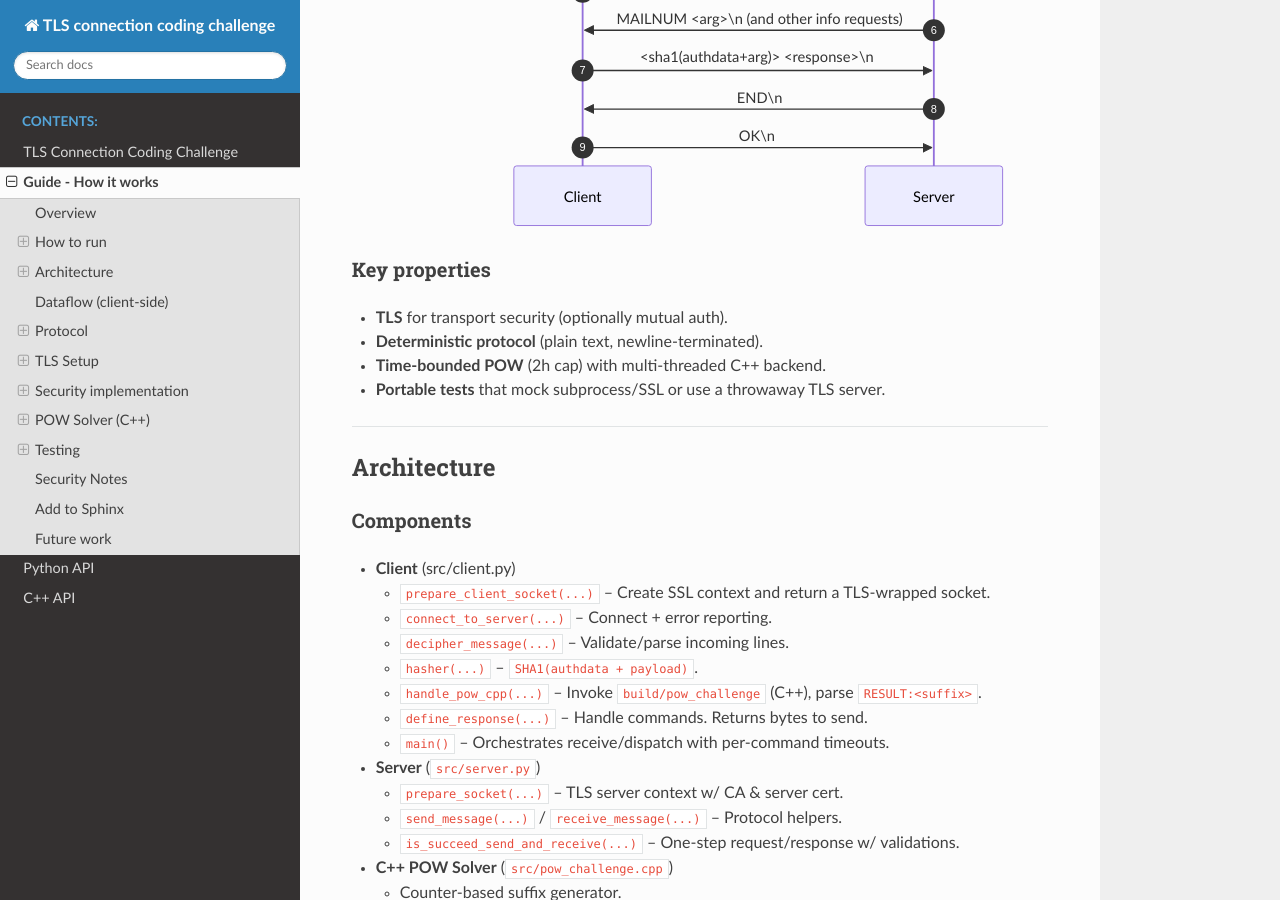
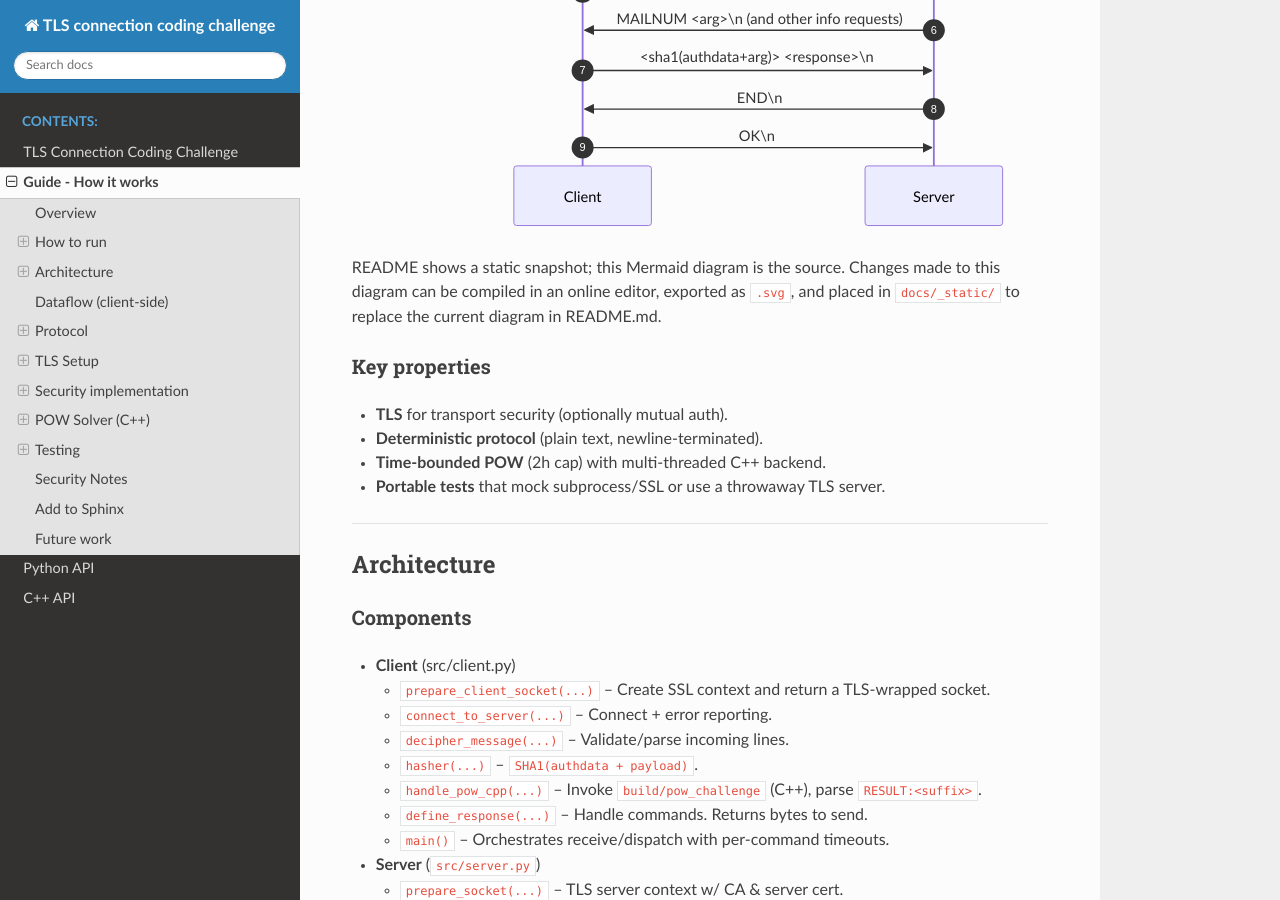
Before and after one commit to elliottbache/tls_connection_coding_challenge, a Sphinx documentation site: the page built from docs/guide.md, in a window 1280 px wide and 900 px high, scrolled down 1065 px. Built offline with Sphinx 7.4.7 and the Read the Docs theme 3.1.0, drawn with Linux system fonts in a browser that asks for light colours.

Commit message:
docs(README): add SVG image of Mermaid chart for high-level flow

````diff
--- a/docs/guide.md
+++ b/docs/guide.md
@@ -33,6 +33,9 @@
   S->>C: END\n
   C->>S: OK\n
 ```
+README shows a static snapshot; this Mermaid diagram is the source.  Changes made to this diagram can be
+compiled in an online editor, exported as ```.svg```, and placed in ```docs/_static/``` to replace the
+current diagram in README.md.
 
 ### Key properties
 - **TLS** for transport security (optionally mutual auth).
--- a/pyproject.toml
+++ b/pyproject.toml
@@ -75,7 +75,7 @@
 ignore_errors = true
 
 [tool.codespell]
-skip = "./docs/_build/*,build,dist,.venv,build-asan,build-tsan,./docs/html/*,old_files,_deps,htmlcov,WD,./src/include,./docs/demo*,./certificates,pyproject.toml"
+skip = "docs/_build/*,build,dist,.venv,build-asan,build-tsan,docs/html/*,old_files,_deps,htmlcov,WD,src/include,docs/demo*,certificates,pyproject.toml,docs/_static/*"
 ignore-words-list = "teh,nd"  # add project-specific false positives
 
 [tool.pytest.ini_options]
````
Also changed, not shown: README.md (+7 -2 lines), .pre-commit-config.yaml, docs/_static/flow_diagram.svg (added).
